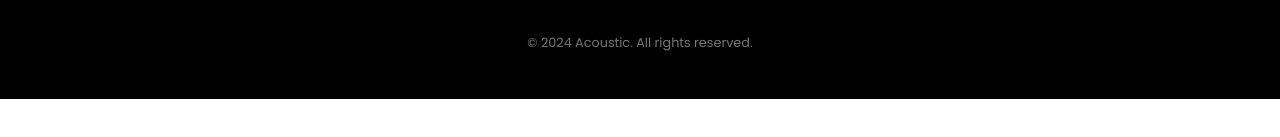
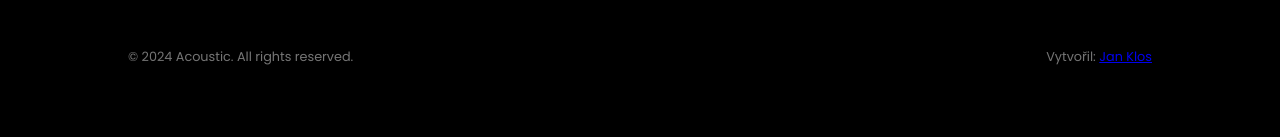
Before and after one commit to pslib-cz/2023-p2b-web-project-johnytd7, a plain HTML site: page contact.html in a window 1280 px wide. Shown: the part 2693-2830 px from the top of the page. Before the commit the page ends 2792 px from the top, so only its background shows below. Drawn offline with Linux system fonts and the light colour scheme; files whose address does not match are found by name.

Commit message:
Update footer and map

```diff
--- a/assets/styles/style.css
+++ b/assets/styles/style.css
@@ -362,7 +362,7 @@ html {
     text-decoration: underline;
 }
 
-.footer__copyright {
+.footer__end {
     color: #757575;
     font-size: 0.8em;
 }
@@ -849,6 +849,14 @@ html {
         margin: 0 auto;
     }
 
+    .footer__end {
+        display: flex;
+        justify-content: space-between;
+        width: 80%;
+        margin: 20px auto;
+
+    }
+
 }
 
 @media screen and (min-width: 1200px){
--- a/contact.html
+++ b/contact.html
@@ -62,8 +62,8 @@
             </div>
         </section>
         <section class="contact-form">
-            <iframe class="small-map" src="https://www.google.com/maps/embed?pb=!1m18!1m12!1m3!1d774.122992506237!2d15.065556466951076!3d50.77319476701642!2m3!1f0!2f0!3f0!3m2!1i1024!2i768!4f13.1!3m3!1m2!1s0x470936a0b62f8e83%3A0x27e91649b311f9a0!2zU3TFmWVkbsOtIHByxa9teXNsb3bDoSDFoWtvbGEgYSBWecWhxaHDrSBvZGJvcm7DoSDFoWtvbGEsIExpYmVyZWMsIHDFmcOtc3DEm3Zrb3bDoSBvcmdhbml6YWNl!5e0!3m2!1scs!2scz!4v1712744000160!5m2!1scs!2scz" width="400" height="300" style="border:0;" allowfullscreen="" loading="lazy" referrerpolicy="no-referrer-when-downgrade"></iframe>
-            <iframe class="big-map" src="https://www.google.com/maps/embed?pb=!1m18!1m12!1m3!1d2121.7266863408245!2d15.061990480507669!3d50.77237631885409!2m3!1f0!2f0!3f0!3m2!1i1024!2i768!4f13.1!3m3!1m2!1s0x470936a0b62f8e83%3A0x27e91649b311f9a0!2zU3TFmWVkbsOtIHByxa9teXNsb3bDoSDFoWtvbGEgYSBWecWhxaHDrSBvZGJvcm7DoSDFoWtvbGEsIExpYmVyZWMsIHDFmcOtc3DEm3Zrb3bDoSBvcmdhbml6YWNl!5e0!3m2!1scs!2scz!4v1712775520056!5m2!1scs!2scz" width="800" height="600" style="border:0;" allowfullscreen="" loading="lazy" referrerpolicy="no-referrer-when-downgrade"></iframe>
+            <iframe class="small-map" src="https://www.google.com/maps/embed?pb=!1m18!1m12!1m3!1d1261.6836294386744!2d15.0576182782979!3d50.76876519999999!2m3!1f0!2f0!3f0!3m2!1i1024!2i768!4f13.1!3m3!1m2!1s0x4709369e15b98e77%3A0xe1fcde2d277b56f7!2sAlza.cz%20pobo%C4%8Dka%20Liberec!5e0!3m2!1scs!2scz!4v1712871099107!5m2!1scs!2scz" width="400" height="300" style="border:0;" allowfullscreen="" loading="lazy" referrerpolicy="no-referrer-when-downgrade"></iframe>
+            <iframe class="big-map"src="https://www.google.com/maps/embed?pb=!1m18!1m12!1m3!1d1261.6836294386744!2d15.0576182782979!3d50.76876519999999!2m3!1f0!2f0!3f0!3m2!1i1024!2i768!4f13.1!3m3!1m2!1s0x4709369e15b98e77%3A0xe1fcde2d277b56f7!2sAlza.cz%20pobo%C4%8Dka%20Liberec!5e0!3m2!1scs!2scz!4v1712871099107!5m2!1scs!2scz" width="800" height="600" style="border:0;" allowfullscreen="" loading="lazy" referrerpolicy="no-referrer-when-downgrade"></iframe>
             <form action="" method="">
                 <div class="form-group">
                     <label for="fullName">Celé Jméno</label>
@@ -139,8 +139,9 @@
                 </div>
             </div>
         </div>
-        <div class="footer__copyright">
-            &copy; 2024 Acoustic. All rights reserved.
+        <div class="footer__end">
+            <p>&copy; 2024 Acoustic. All rights reserved.</p>
+            <p>Vytvořil: <a href="https://github.com/johnytd7">Jan Klos</a></p>
         </div>
     </footer>
     <script src="assets/scripts/hamburger.js"></script>
```
Also changed, not shown: index.html (+3 -2 lines), products.html (+3 -2 lines).
